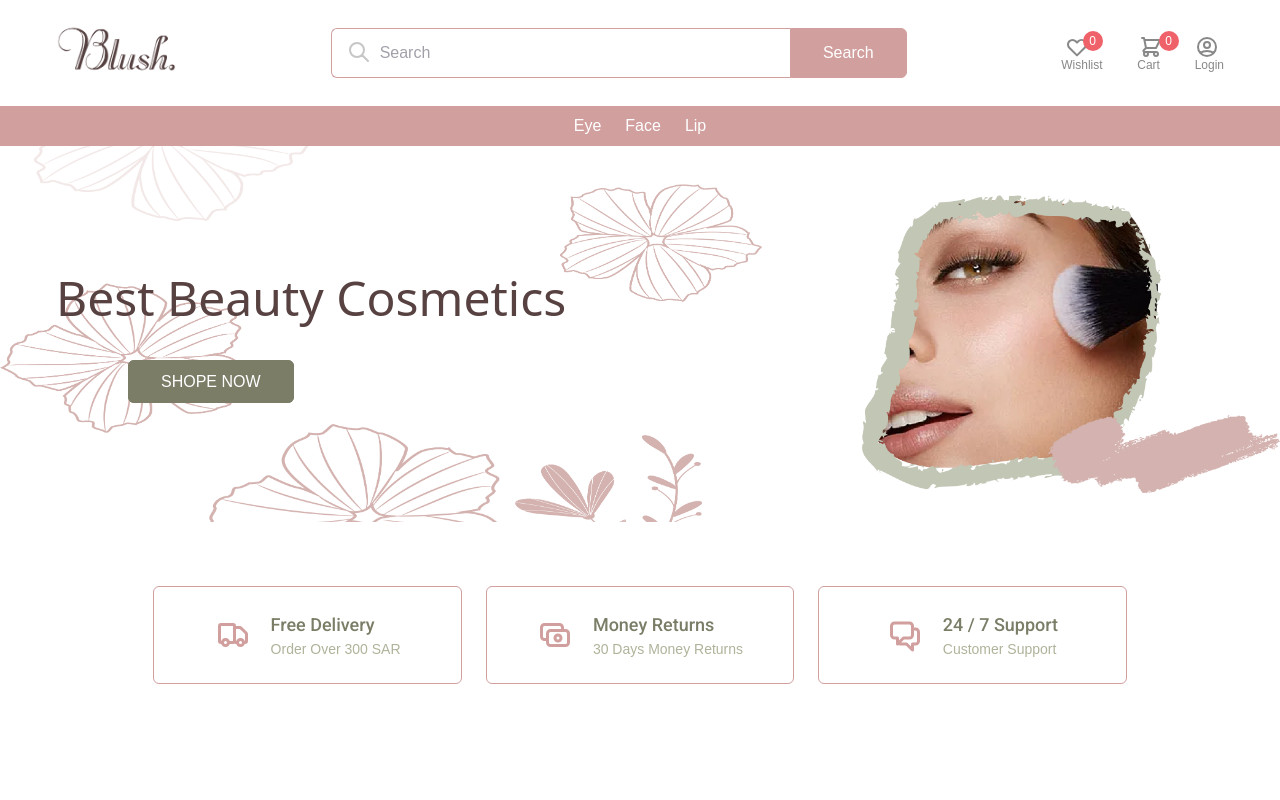
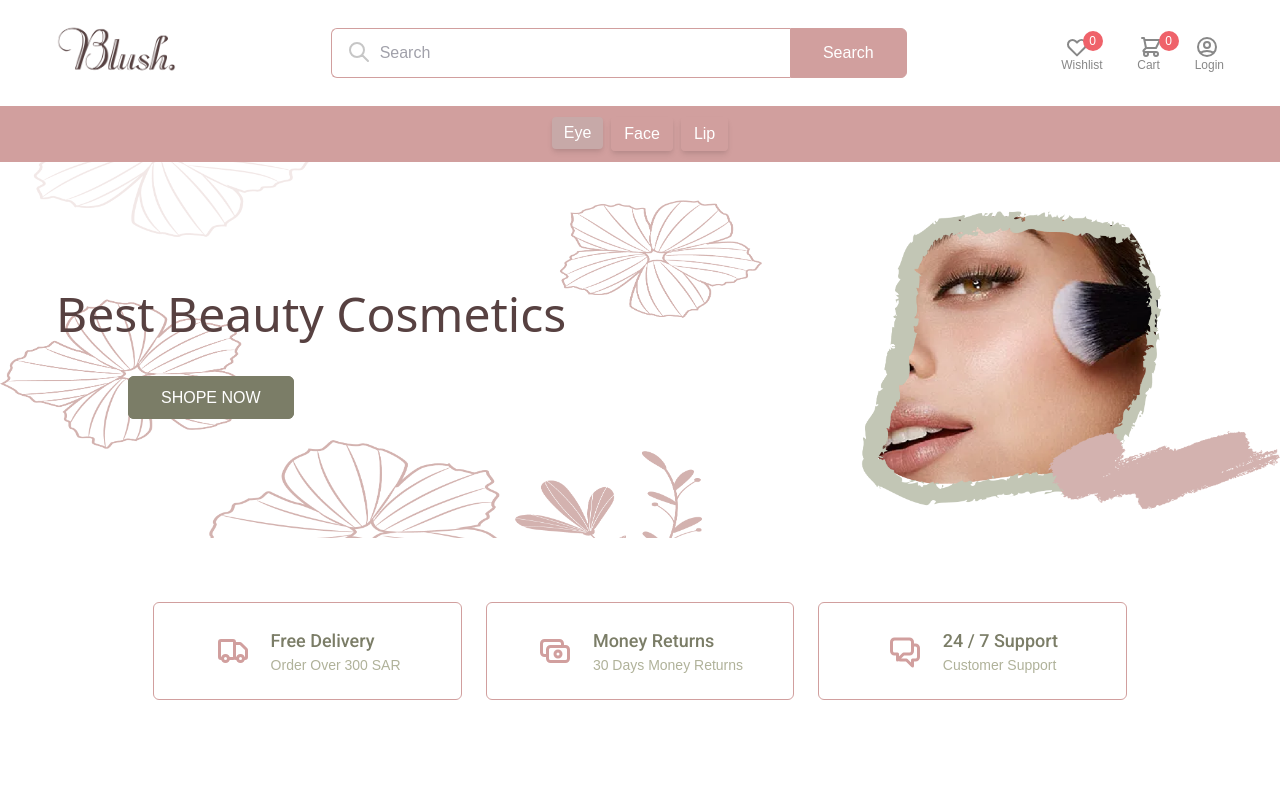
Before and after one commit to mahaatechcampus/Final-Project-T1000, a React (Create React App) app in the folder blush-app/frontend/: page / in a window 1280 px wide. Shown: the top 800 px of the page. Built offline with nearby package versions, Linux system fonts and the light colour scheme; no server answers.

Commit message:
edit on navbar bottom style

```diff
--- a/blush-app/frontend/public/index.html
+++ b/blush-app/frontend/public/index.html
@@ -2,7 +2,7 @@
 <html lang="en">
   <head>
     <meta charset="utf-8" />
-    <link rel="icon" href="%PUBLIC_URL%/favicon.ico" />
+    <link rel="icon" href="Blush logo letter.png" />
     <meta name="viewport" content="width=device-width, initial-scale=1" />
     <meta name="theme-color" content="#000000" />
     <meta
--- a/blush-app/frontend/src/Component/Navbar.js
+++ b/blush-app/frontend/src/Component/Navbar.js
@@ -13,6 +13,25 @@ const wishlist = useSelector((state) => state.wishlist.products);
 const quantitywish =  useSelector(state => state.wishlist.quantity)
 const user = useSelector((state) => state.user.currentUser);
 const navigate = useNavigate();
+
+let arr = [true, false, false, false, false, false]
+    const [style, setStyle] = useState(arr);
+    const [dropDown, setDropDown] = useState(true);
+    const [text, setText] = useState("");
+
+    const selected = (props) => {
+        let newArr = [...arr];
+        for (let i = 0; i < newArr.length; i++) {
+            newArr[i] = false;
+        }
+        newArr[props] = true;
+        setStyle(newArr);
+    }
+
+    const setSelectedText = (txt) => {
+        setText(txt);
+        setDropDown(true);
+    }
 
 
     return (
@@ -83,14 +102,47 @@ const navigate = useNavigate();
 
 
         {/* bottom Navbar */}
-        <div className="bg-color1">
+        <div className="bg-color1 py-2">
             <div className="container flex h-10">
-                <div className="flex items-center justify-center flex-grow ">
-                    <div className="flex items-center space-x-6 capitalize">
-                        <Link to="/products/eye" className="text-color11 hover:text-color3 transition" >Eye</Link>
+                <div className="flex items-center justify-center flex-grow  ">
+
+
+
+                    <nav className="flex items-center space-x-6 capitalize ">
+
+                    {/* For medium and plus sized devices */}
+                    <ul className="hidden md:flex  flex-auto space-x-2">
+                        <Link to="/products/eye"><li onClick={()=>selected(0)} className={`${style[0] ? 'text-color11 bg-color2 font-medium text-base' : 'text-color11 border border-color1 font-medium text-base '}  focus:outline-none focus:ring-2 focus:ring-offset-2 focus:ring-color2  cursor-pointer px-3 py-2.5 font-normal text-xs leading-3 shadow-md rounded`}>Eye</li></Link>
+                        <Link to="/products/face"><li onClick={()=>selected(1)} className={`${style[1] ? 'text-color11 bg-color2 font-medium text-base' : 'text-color11 border border-color1 font-medium text-base   '} focus:outline-none focus:ring-2 focus:ring-offset-2 focus:ring-gray-800 cursor-pointer px-3 py-2.5 font-normal text-xs leading-3 shadow-md rounded`}>Face</li></Link>
+                        <Link to="/products/lip"><li onClick={()=>selected(2)} className={`${style[2] ? 'text-color11 bg-color2 font-medium text-base' : 'text-color11 border border-color1 font-medium text-base '} focus:outline-none focus:ring-2 focus:ring-offset-2 focus:ring-gray-800 cursor-pointer px-3 py-2.5 font-normal text-xs leading-3 shadow-md rounded`}>Lip</li></Link>
+                    </ul>
+                </nav>
+                {/* for smaller devcies */}
+                <div className="block md:hidden w-full mt-5 text-color3 text-center ">
+                    <div onClick={()=>setDropDown(!dropDown)} className="cursor-pointer px-4 py-3 text-color11 font-medium text-base rounded flex justify-between items-center w-full">
+                        <div className="flex space-x-2">
+                            <span id="s1" className={`${text.length != 0 ? '' : 'hidden'} font-semibold text-sm leading-3`}>Selected: </span><p id="textClicked" className="font-normal text-sm leading-3 focus:outline-none  duration-100 cursor-pointer ">{text ? text : "Category"}</p>
+                        </div>
+                        <svg id="ArrowSVG" className={`${dropDown ? '' : 'rotate-180'} transform duration-100`} width={24} height={24} viewBox="0 0 24 24" fill="none" xmlns="http://www.w3.org/2000/svg">
+                            <path d="M6 9L12 15L18 9" stroke="white" strokeWidth="1.5" strokeLinecap="round" strokeLinejoin="round" />
+                        </svg>
+                    </div>
+                    <div className=" relative">
+                        <ul id="list" className={`${dropDown ? 'hidden' : 'block'} font-normal text-color3 text-base leading-4 absolute top-2  w-full rounded shadow-md`}>
+                        <Link to="/products/eye"><li onClick={()=>setSelectedText("Eye")} className="px-4 py-3 text-color11 bg-color1 border border-color1 focus:outline-none focus:bg-color2 hover:bg-color8 hover:text-color3 duration-100 cursor-pointer text-sm leading-3 font-normal">Eye</li></Link>
+                        <Link to="/products/face"><li onClick={()=>setSelectedText("Face")} className="px-4 py-3 text-color11 bg-color1 border border-color1 focus:outline-none focus:bg-color2 hover:bg-color8 hover:text-color3 duration-100 cursor-pointer text-sm leading-3 font-normal">Face</li></Link>
+                        <Link to="/products/lip"><li onClick={()=>setSelectedText("Lip")} className="px-4 py-3 text-color11 bg-color1 border border-color1 focus:outline-none focus:bg-color2 hover:bg-color8 hover:text-color3 duration-100 cursor-pointer text-sm  leading-3 font-normal">Lip</li></Link>
+
+                        </ul>
+                    </div>
+                </div>
+
+
+
+                        {/* <Link to="/products/eye" className="text-color11 hover:text-color3 transition" >Eye</Link>
                         <Link to="/products/face" className="text-color11 hover:text-color3 transition" >Face</Link>
                         <Link to="/products/lip" className="text-color11 hover:text-color3 transition" >Lip</Link>
-                    </div>
+                    </div> */}
                 </div>
             </div>
         </div>
```
Also changed, not shown: blush-app/frontend/public/Blush logo letter.png (added).
